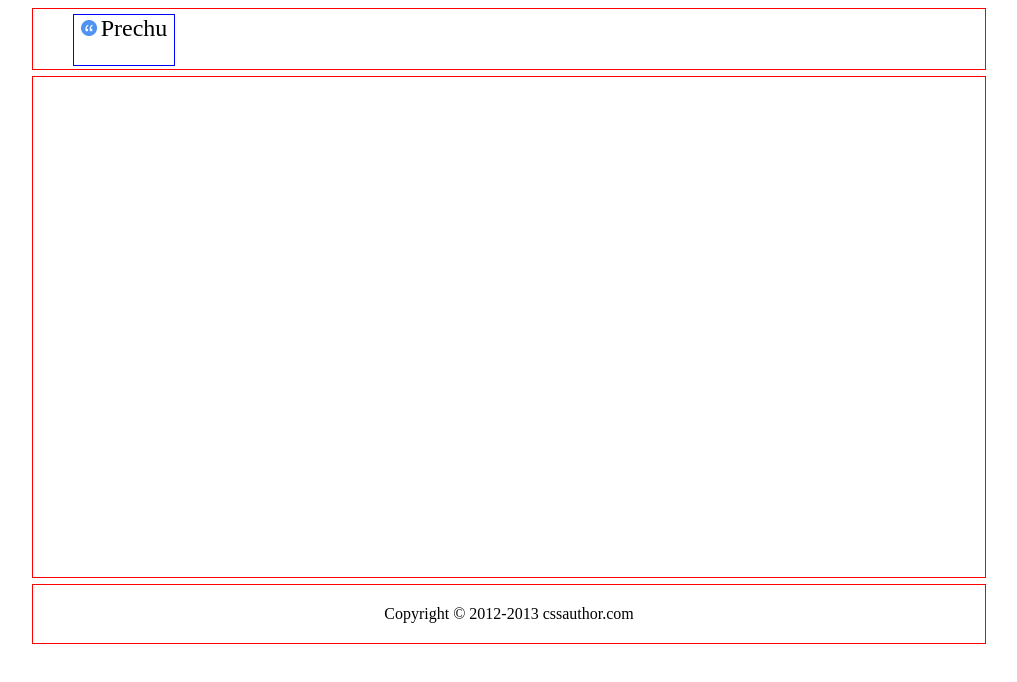
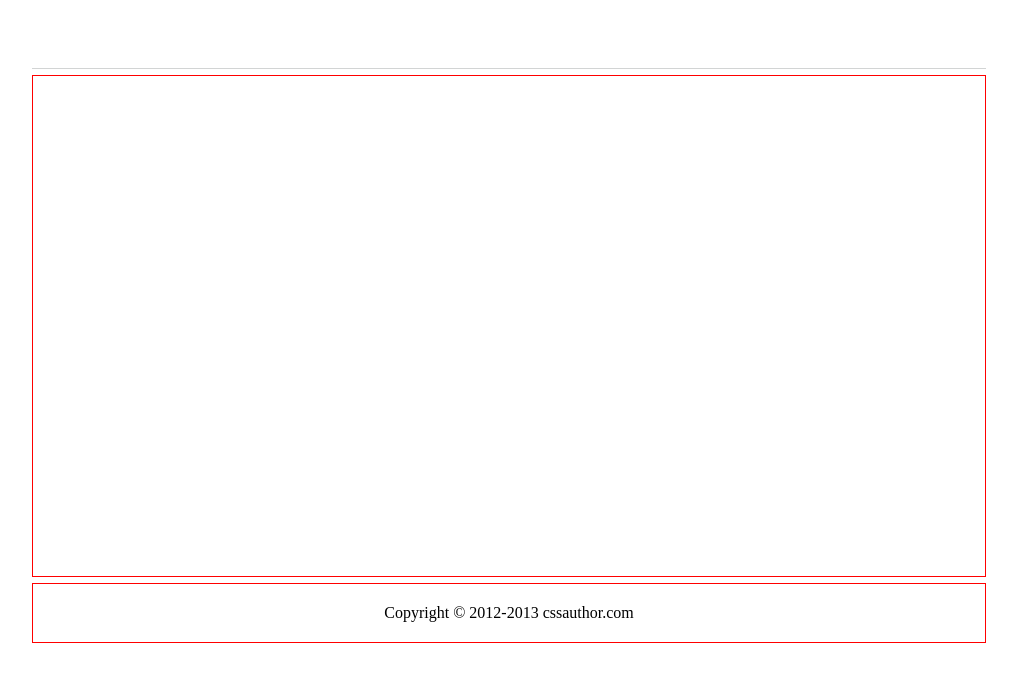
Before and after one commit to duytung95nb/html-css, a plain HTML site: page index.html in a window 1280 px wide. Shown: the whole page, without its empty margins (131-1148 px from the left). Drawn offline with Linux system fonts and the light colour scheme.

Commit message:
First commit

```diff
--- a/assets/css/style.css
+++ b/assets/css/style.css
@@ -1,14 +1,35 @@
-
-/* Page */
+html {
+    margin: 0;
+    padding: 0;
+}
+ul {
+    margin: 0;
+    padding: 0;
+    list-style-type: none;
+}
+/* page */
 .page {
     width: 954px;
     margin: auto;
 }
 .page .header {
-    border: 1px solid red;
     height: 50px;
     padding: 5px 40px 5px 40px;
     margin-bottom: 6px;
+    display: flex;
+    flex-direction: row;
+    border-bottom: 1px solid #D2D4D4;
+}
+.page .header .brand-area{
+    display: block;
+    width: 20%;
+    text-align: left;
+    margin: auto 0;
+}
+.page .header .nav-area{
+    display: inline-block;
+    width: 80%;
+    text-align: right;
 }
 .page .content {
     border: 1px solid red;
@@ -25,22 +46,13 @@
 .copyright {
 
 }
-/* End of Page */
+/* end of page */
 
-/* Brand */
+/* brand */
 .brand {
-    border: 1px solid blue;
-    text-align: center;
-    text-decoration: none;
-    color: black;
-    display: block;
-    width: 100px;
-    height: 100%;
 }
 .brand .icon {
-    width: 16px;
 }
 .brand .name {
-    font-size: 24px;
 }
-/* End of Brand */
+/* end of brand */
--- a/index.html
+++ b/index.html
@@ -10,11 +10,13 @@
   <div class="page">
     <header class="header">
       <a class="brand" href="#">
-        <img class="icon" src="assets/images/icons/brand-icon.png" alt="brand icon">
-        <span class="name">Prechu</span>
+        <img class="icon" src="" alt="">
+        <span class="name"></span>
       </a>
     </header>
-    <div class="content"></div>
+    <div class="content">
+
+    </div>
     <footer class="footer">
       <span class="copyright">Copyright © 2012-2013 cssauthor.com</span>
     </footer>
```
